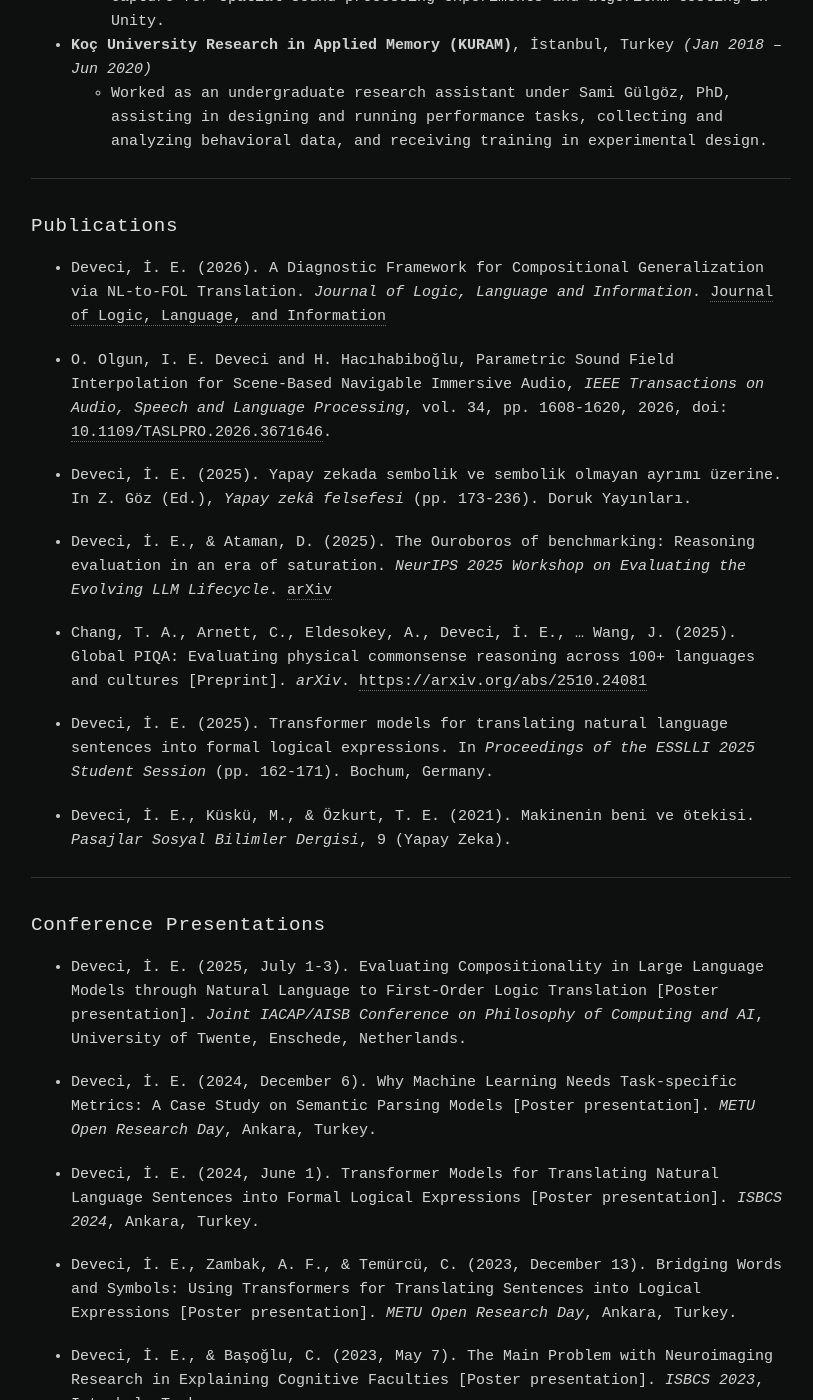
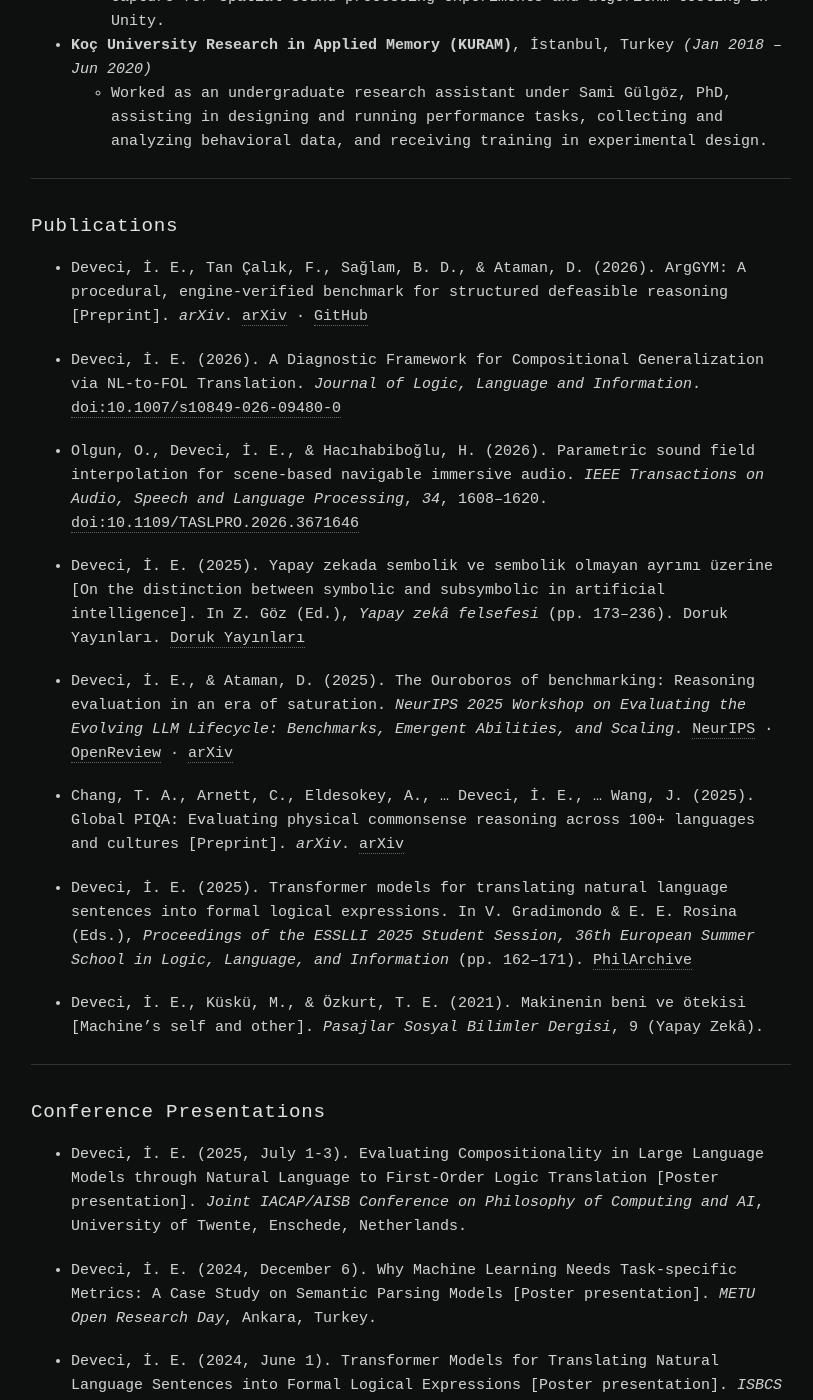
Before and after one commit to ieddeveci/ieddeveci.github.io, a Jekyll site: the page built from cv.md, in a window 1280 px wide and 1400 px high, scrolled down 873 px. Shown: the whole window, without its empty margins (229-1042 px from the left). Built offline with Jekyll 4.4.1, drawn with Linux system fonts in a browser that asks for light colours.

Commit message:
Update publications in cv.md

```diff
--- a/cv.md
+++ b/cv.md
@@ -35,19 +35,21 @@ Track Program Certificate in Brain and Cognitive Sciences
 
 ## Publications
 
-*	Deveci, İ. E. (2026). A Diagnostic Framework for Compositional Generalization via NL-to-FOL Translation. *Journal of Logic, Language and Information*. [Journal of Logic, Language, and Information](https://doi.org/10.1007/s10849-026-09480-0)
+* Deveci, İ. E., Tan Çalık, F., Sağlam, B. D., & Ataman, D. (2026). ArgGYM: A procedural, engine-verified benchmark for structured defeasible reasoning [Preprint]. *arXiv*. [arXiv](https://arxiv.org/abs/2609.38409) · [GitHub](https://github.com/ieddeveci/ArgGYM)
 
-* O. Olgun, I. E. Deveci and H. Hacıhabiboğlu, Parametric Sound Field Interpolation for Scene-Based Navigable Immersive Audio, *IEEE Transactions on Audio, Speech and Language Processing*, vol. 34, pp. 1608-1620, 2026, doi: [10.1109/TASLPRO.2026.3671646](https://doi.org/10.1109/TASLPRO.2026.3671646).
+* Deveci, İ. E. (2026). A Diagnostic Framework for Compositional Generalization via NL-to-FOL Translation. *Journal of Logic, Language and Information*. [doi:10.1007/s10849-026-09480-0](https://doi.org/10.1007/s10849-026-09480-0)
 
-* Deveci, İ. E. (2025). Yapay zekada sembolik ve sembolik olmayan ayrımı üzerine. In Z. Göz (Ed.), *Yapay zekâ felsefesi* (pp. 173-236). Doruk Yayınları.
+* Olgun, O., Deveci, İ. E., & Hacıhabiboğlu, H. (2026). Parametric sound field interpolation for scene-based navigable immersive audio. *IEEE Transactions on Audio, Speech and Language Processing*, *34*, 1608–1620. [doi:10.1109/TASLPRO.2026.3671646](https://doi.org/10.1109/TASLPRO.2026.3671646)
 
-* Deveci, İ. E., & Ataman, D. (2025). The Ouroboros of benchmarking: Reasoning evaluation in an era of saturation. *NeurIPS 2025 Workshop on Evaluating the Evolving LLM Lifecycle*. [arXiv](https://arxiv.org/abs/2511.01365)
+* Deveci, İ. E. (2025). Yapay zekada sembolik ve sembolik olmayan ayrımı üzerine [On the distinction between symbolic and subsymbolic in artificial intelligence]. In Z. Göz (Ed.), *Yapay zekâ felsefesi* (pp. 173–236). Doruk Yayınları. [Doruk Yayınları](https://www.dorukyayinlari.com/kitap/yapay-zeka-felsefesi-cbf)
 
-* Chang, T. A., Arnett, C., Eldesokey, A., Deveci, İ. E., ... Wang, J. (2025). Global PIQA: Evaluating physical commonsense reasoning across 100+ languages and cultures [Preprint]. *arXiv*. [https://arxiv.org/abs/2510.24081](https://arxiv.org/abs/2510.24081)
+* Deveci, İ. E., & Ataman, D. (2025). The Ouroboros of benchmarking: Reasoning evaluation in an era of saturation. *NeurIPS 2025 Workshop on Evaluating the Evolving LLM Lifecycle: Benchmarks, Emergent Abilities, and Scaling*. [NeurIPS](https://neurips.cc/virtual/2025/loc/san-diego/122511) · [OpenReview](https://openreview.net/forum?id=0zDiyIGCFT) · [arXiv](https://arxiv.org/abs/2511.01365)
 
-* Deveci, İ. E. (2025). Transformer models for translating natural language sentences into formal logical expressions. In *Proceedings of the ESSLLI 2025 Student Session* (pp. 162-171). Bochum, Germany.
+* Chang, T. A., Arnett, C., Eldesokey, A., … Deveci, İ. E., … Wang, J. (2025). Global PIQA: Evaluating physical commonsense reasoning across 100+ languages and cultures [Preprint]. *arXiv*. [arXiv](https://arxiv.org/abs/2510.24081)
 
-* Deveci, İ. E., Küskü, M., & Özkurt, T. E. (2021). Makinenin beni ve ötekisi. *Pasajlar Sosyal Bilimler Dergisi*, 9 (Yapay Zeka).
+* Deveci, İ. E. (2025). Transformer models for translating natural language sentences into formal logical expressions. In V. Gradimondo & E. E. Rosina (Eds.), *Proceedings of the ESSLLI 2025 Student Session, 36th European Summer School in Logic, Language, and Information* (pp. 162–171). [PhilArchive](https://philarchive.org/rec/GRAPOT-20)
+
+* Deveci, İ. E., Küskü, M., & Özkurt, T. E. (2021). Makinenin beni ve ötekisi [Machine's self and other]. *Pasajlar Sosyal Bilimler Dergisi*, 9 (Yapay Zekâ).
 
 ---
 
```
